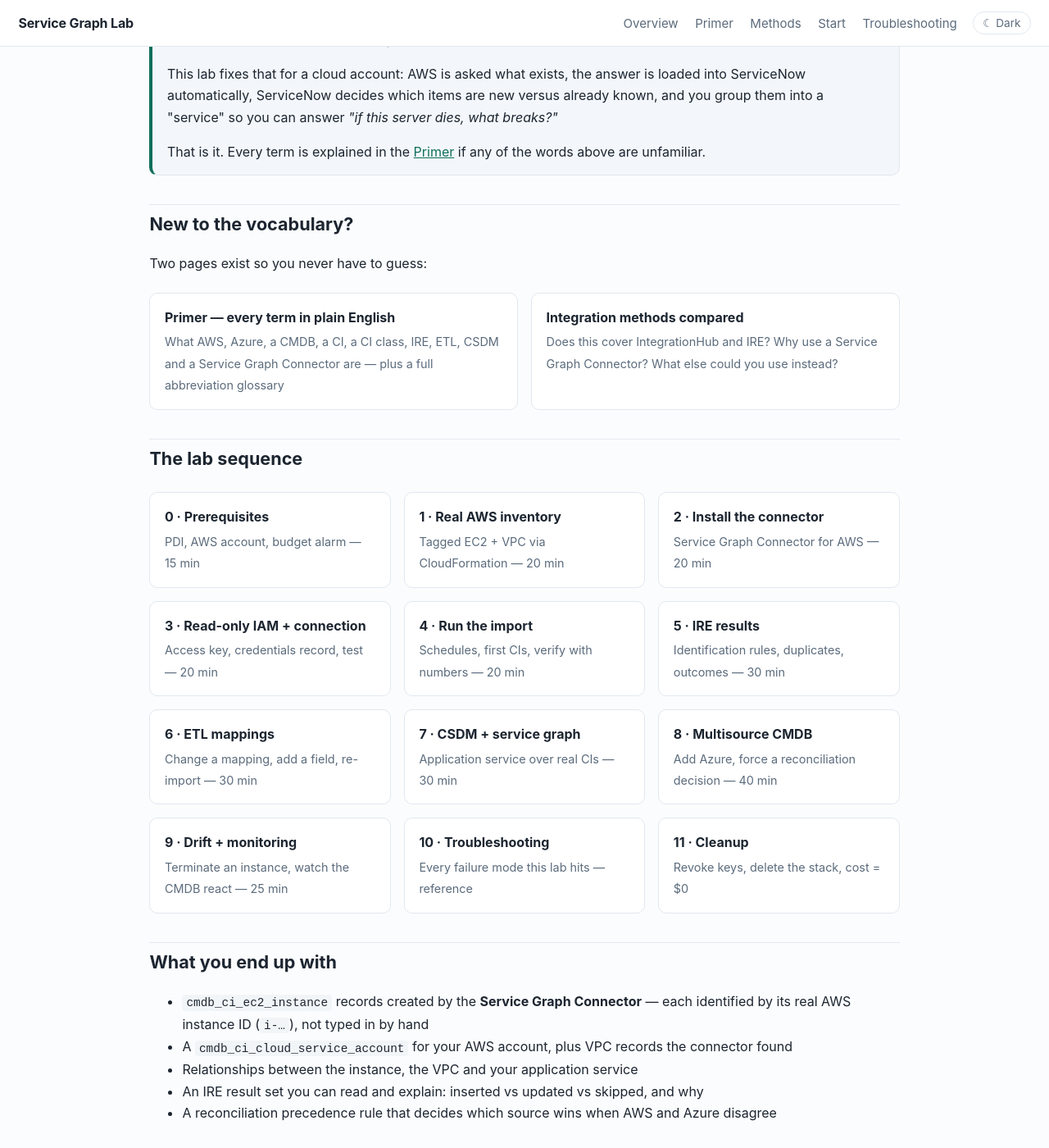
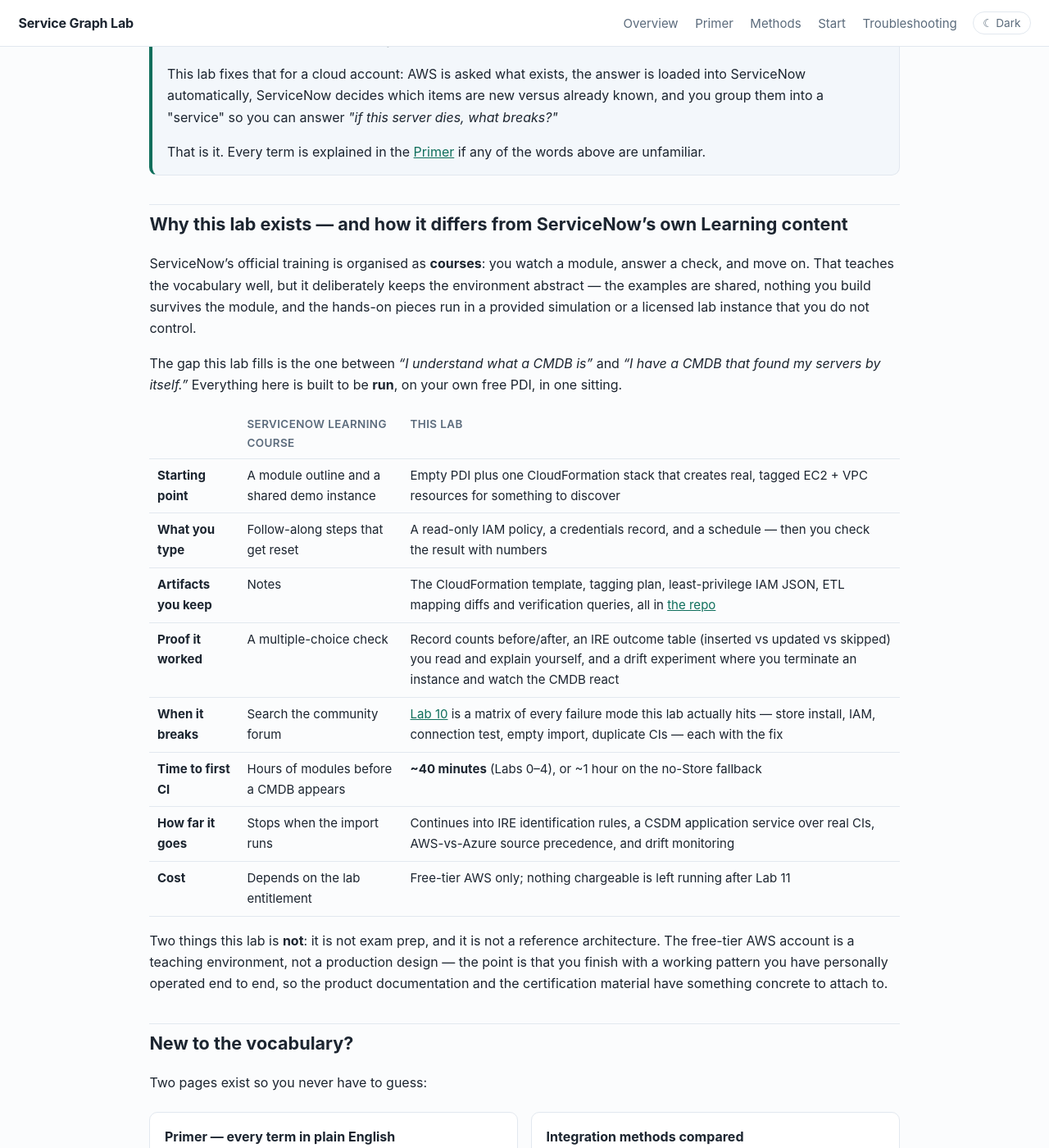
Before and after one commit to eltonaguiar/ServiceNow_ServiceGraph_Lab, a Jekyll site: the page built from index.md, in a window 1280 px wide and 1400 px high, scrolled down 411 px. Shown: the whole window at 82% size. Built offline with Jekyll 4.4.1, drawn with Linux system fonts in a browser that asks for light colours.

Commit message:
Say up front what the lab gives you that a Learning course does not
The page opened with what the lab covers but never argued why to pick it over
ServiceNow's own courses. A comparison table now states the difference the lab
is actually built around: you leave with a CMDB that discovered your own
resources, in about forty minutes, on a free PDI.

```diff
--- a/index.md
+++ b/index.md
@@ -26,6 +26,33 @@ group them into a "service" so you can answer <em>"if this server dies, what bre
 <p>That is it. Every term is explained in the <a href="{{ '/basics/' | relative_url }}">Primer</a>
 if any of the words above are unfamiliar.</p>
 </div>
+
+## Why this lab exists — and how it differs from ServiceNow's own Learning content
+
+ServiceNow's official training is organised as **courses**: you watch a module, answer a check,
+and move on. That teaches the vocabulary well, but it deliberately keeps the environment abstract —
+the examples are shared, nothing you build survives the module, and the hands-on pieces run in a
+provided simulation or a licensed lab instance that you do not control.
+
+The gap this lab fills is the one between *"I understand what a CMDB is"* and *"I have a CMDB that
+found my servers by itself."* Everything here is built to be **run**, on your own free PDI, in one
+sitting.
+
+| | ServiceNow Learning course | This lab |
+|---|---|---|
+| **Starting point** | A module outline and a shared demo instance | Empty PDI plus one CloudFormation stack that creates real, tagged EC2 + VPC resources for something to discover |
+| **What you type** | Follow-along steps that get reset | A read-only IAM policy, a credentials record, and a schedule — then you check the result with numbers |
+| **Artifacts you keep** | Notes | The CloudFormation template, tagging plan, least-privilege IAM JSON, ETL mapping diffs and verification queries, all in [the repo](https://github.com/eltonaguiar/ServiceNow_ServiceGraph_Lab) |
+| **Proof it worked** | A multiple-choice check | Record counts before/after, an IRE outcome table (inserted vs updated vs skipped) you read and explain yourself, and a drift experiment where you terminate an instance and watch the CMDB react |
+| **When it breaks** | Search the community forum | [Lab 10]({{ '/labs/10-troubleshooting/' | relative_url }}) is a matrix of every failure mode this lab actually hits — store install, IAM, connection test, empty import, duplicate CIs — each with the fix |
+| **Time to first CI** | Hours of modules before a CMDB appears | **~40 minutes** (Labs 0–4), or ~1 hour on the no-Store fallback |
+| **How far it goes** | Stops when the import runs | Continues into IRE identification rules, a CSDM application service over real CIs, AWS-vs-Azure source precedence, and drift monitoring |
+| **Cost** | Depends on the lab entitlement | Free-tier AWS only; nothing chargeable is left running after Lab 11 |
+
+Two things this lab is **not**: it is not exam prep, and it is not a reference architecture. The
+free-tier AWS account is a teaching environment, not a production design — the point is that you
+finish with a working pattern you have personally operated end to end, so the product documentation
+and the certification material have something concrete to attach to.
 
 ## New to the vocabulary?
 
```
